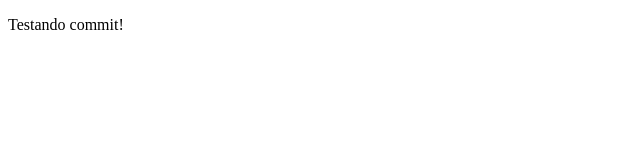
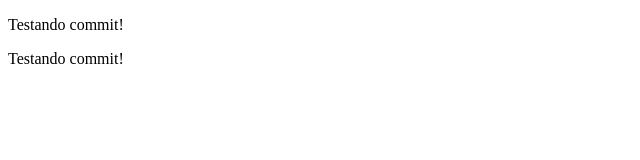
Before and after one commit to fioreze/experience-tasks, a plain HTML site: page teste.html in a window 1280 px wide. Shown: the whole page, without its empty margins (0-640 px from the left). Drawn offline with Linux system fonts and the light colour scheme.

```diff
--- a/teste.html
+++ b/teste.html
@@ -7,5 +7,6 @@
 </head>
 <body>
     <p>Testando commit!</p>
+    <p>Testando commit!</p>
 </body>
 </html>
```
